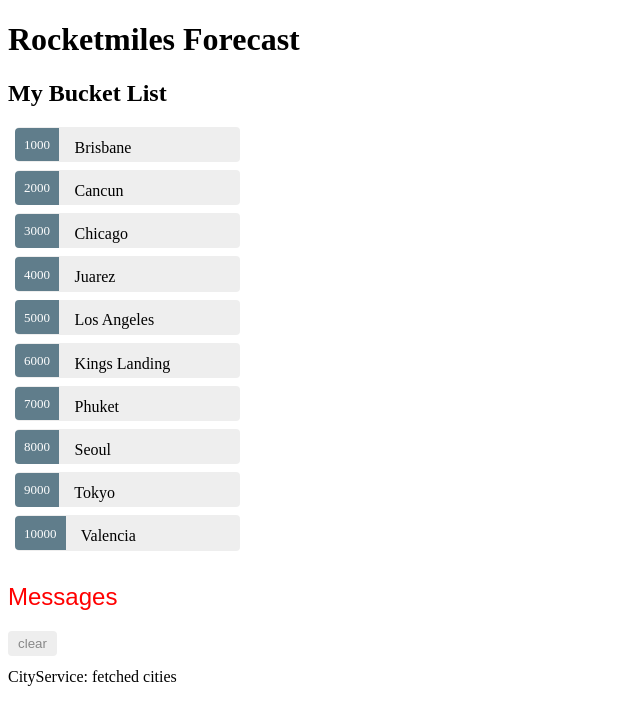
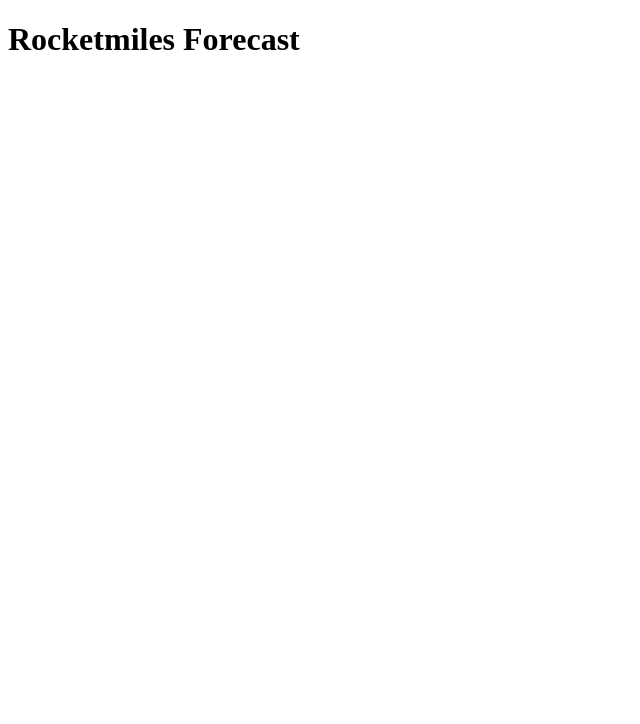
Before and after one commit to CrystalCo/WeatherApp, an Angular app: page / in a window 1280 px wide. Shown: the top 724 px of the page, without its empty margins (0-640 px from the left). Built offline with nearby package versions, Linux system fonts and the light colour scheme.

Commit message:
Added routes and Routing module.

```diff
--- a/src/app/app.component.html
+++ b/src/app/app.component.html
@@ -1,3 +1,3 @@
 <h1>{{title}}</h1>
-<app-forecasts></app-forecasts>
+<router-outlet></router-outlet>
 <app-messages></app-messages>
--- a/src/app/app.module.ts
+++ b/src/app/app.module.ts
@@ -6,6 +6,7 @@
 import { ForecastsComponent } from './forecasts/forecasts.component';
 import { CityDetailComponent } from './city-detail/city-detail.component';
 import { MessagesComponent } from './messages/messages.component';
+import { AppRoutingModule } from './app-routing.module';
 
 @NgModule({
   declarations: [
@@ -16,7 +17,8 @@
   ],
   imports: [
     BrowserModule,
-    FormsModule
+    FormsModule,
+    AppRoutingModule
   ],
   providers: [],
   bootstrap: [AppComponent]
--- a/src/app/city.service.ts
+++ b/src/app/city.service.ts
@@ -1,4 +1,5 @@
 import { Injectable } from '@angular/core';
+
 import { Observable, of } from 'rxjs';
 
 import { City } from './city';
@@ -9,11 +10,13 @@
   providedIn: 'root'
 })
 export class CityService {
+
+  constructor(private messageService: MessageService) { }
+
   getCities(): Observable<City[]> {
     // TODO: send the message _after_ fetching the cities
   this.messageService.add('CityService: fetched cities');
     return of(CITIES);
   }
 
-  constructor(private messageService: MessageService) { }
 }
```
Also changed, not shown: src/app/app-routing.module.ts (added, +13 -0 lines).
